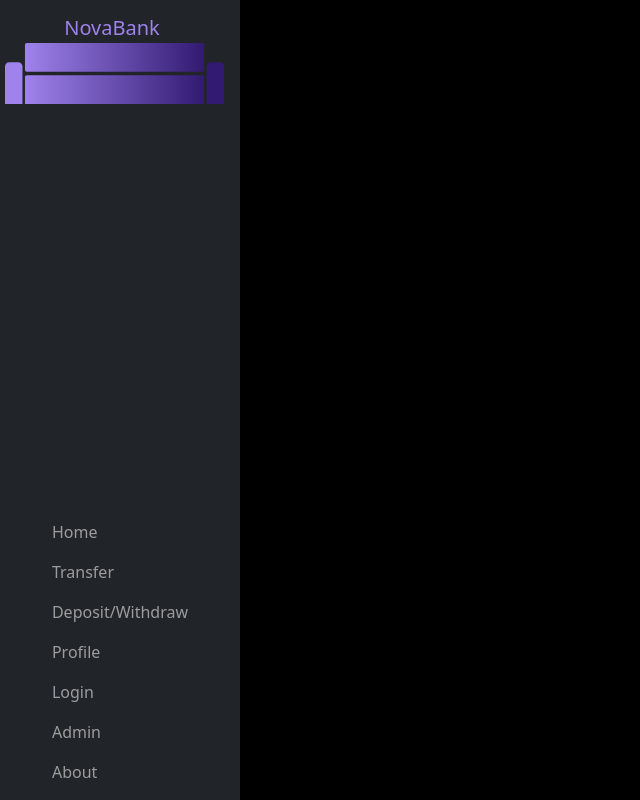
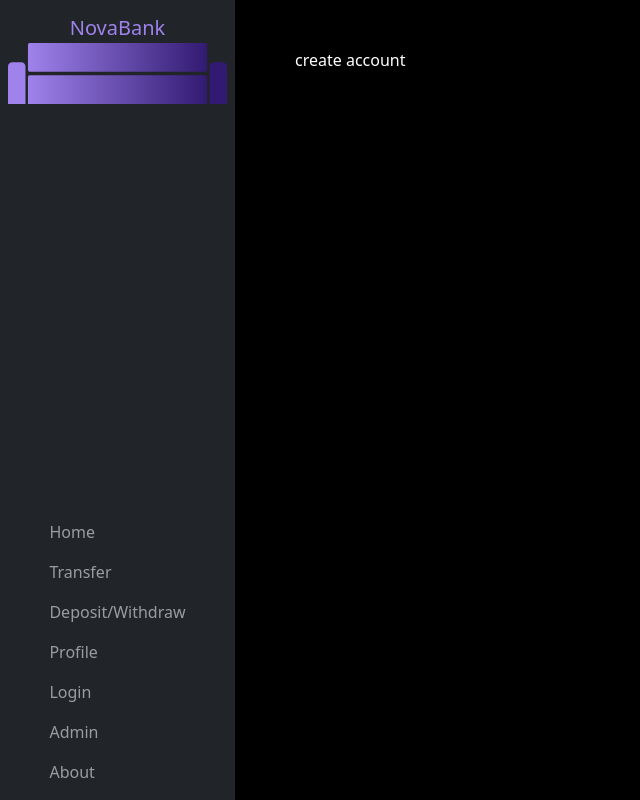
Before and after one commit to KoenMW/code-generatie, a Vue app: page /account/create in a window 1280 px wide. Shown: the whole page, without its empty margins (0-640 px from the left). Built offline with nearby package versions, Linux system fonts and the light colour scheme.

Commit message:
css update

```diff
--- a/src/App.vue
+++ b/src/App.vue
@@ -7,18 +7,15 @@
 .text-purple {
   color: #9F82EB;
 }
-#picture{
-  margin-left: 5px;
-}
 </style>
 
 <template>
   <div class="d-flex flex-row vh-100">
-    <nav class="navbar navbar-dark bg-dark flex-column flex-grow-0">
-      <RouterLink to="/" class="navbar-brand d-flex flex-column">
+    <nav class="navbar navbar-dark bg-dark flex-column flex-grow-0 p-2">
+      <RouterLink to="/" class="navbar-brand d-flex flex-column mx-auto">
         <div class="m-auto text-purple">NovaBank</div>
         <div class="w-100">
-          <img id="picture" src="~@/assets/logo.svg" alt="Logo"/>
+          <img src="~@/assets/logo.svg" alt="Logo" class="m-auto"/>
 
         </div>
       </RouterLink>
--- a/src/components/accountOverview.vue
+++ b/src/components/accountOverview.vue
@@ -1,6 +1,9 @@
 <template>
     <div class="card bg-dark m-5 p-3 w-100">
-        <h3 class="text-blue">accounts</h3>
+        <div class="text-blue d-flex justify-content-between">
+            <h3 class="text-blue">accounts</h3>
+            <RouterLink to="/account/create" class="text-blue">+</RouterLink>
+        </div>
         <account/>
     </div>
 </template>
--- a/src/router/index.js
+++ b/src/router/index.js
@@ -2,6 +2,7 @@ import { createRouter, createWebHistory } from 'vue-router'
 import login from '../views/login.vue'
 import home from '../views/home.vue'
 import transfer from '../views/transaction.vue'
+import createAccount from '../views/createAccount.vue'
 
 const router = createRouter({
   history: createWebHistory(import.meta.env.BASE_URL),
@@ -20,6 +21,11 @@ const router = createRouter({
       path: '/transfer',
       name: 'transfer',
       component: transfer
+    },
+    {
+      path: '/account/create',
+      name: 'createAccount',
+      component: createAccount
     }
   ]
 })
--- /dev/null
+++ b/src/views/createAccount.vue
@@ -0,0 +1,9 @@
+<template>
+    <div class="container mt-5 mx-auto">
+        <div class="row">
+            <div class="col mx-5">
+                create account
+            </div>
+        </div>
+    </div>
+</template>
--- a/src/views/login.vue
+++ b/src/views/login.vue
@@ -20,7 +20,7 @@
 
 <template>
   <div class="w-100 h-100">
-    <form class="card bg-dark p-3 w-50 m-auto">
+    <form class="card bg-dark p-3 w-50 m-auto my-5">
         <!-- Email input -->
         <div class="form-outline mb-4">
             <label class="form-label" for="form2Example1">Email address</label>
```
